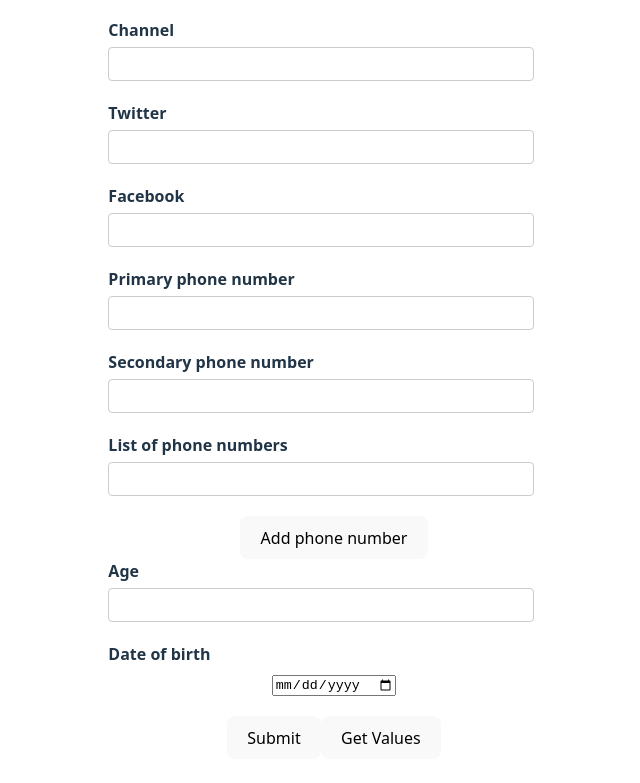
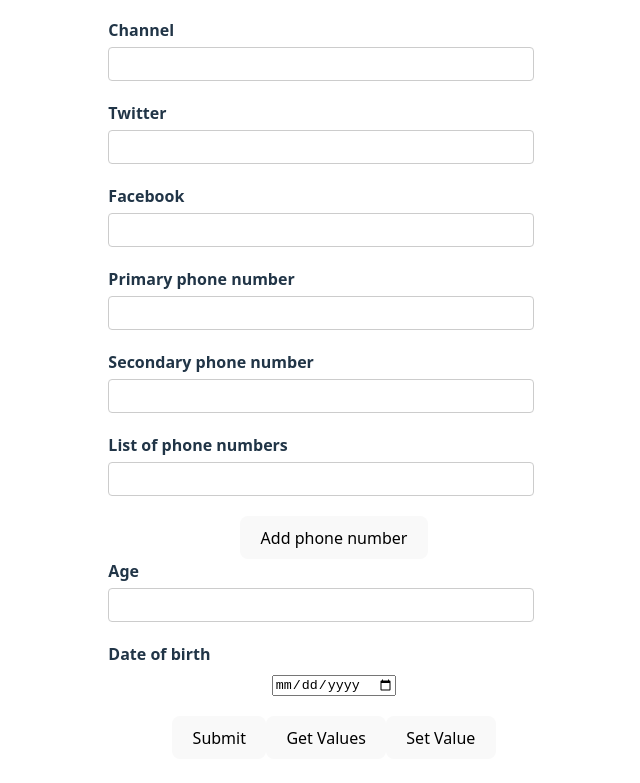
Before and after one commit to Coessitompul/react-hook-form, a React (Vite) app: page / in a window 1280 px wide. Shown: the part 305-1088 px from the top of the page, without its empty margins (306-946 px from the left). Built offline with nearby package versions, Linux system fonts and the light colour scheme.

Commit message:
19 Set Field Value

```diff
--- a/src/assets/components/YoutubeForm.tsx
+++ b/src/assets/components/YoutubeForm.tsx
@@ -46,7 +46,15 @@
     //   }
     // }
   });
-  const { register, control, handleSubmit, formState, watch, getValues } = form;
+  const {
+    register,
+    control,
+    handleSubmit,
+    formState,
+    watch,
+    getValues,
+    setValue,
+  } = form;
   // handleSubmit berasal dari library form, pelajari lebih banyak lagi fungsi2 apa saja yang ada didalamnya untuk bisa digunakan
   // const { name, ref, onChange, onBlur } = register("username"); // ini jika meggunakan cara manual,
 
@@ -66,6 +74,17 @@
     // console.log("Get values ", getValues('social'));
     // console.log("Get values ", getValues('social.twitter'));
     console.log("Get values ", getValues(['username', 'channel']));
+  }
+
+  const handleSetValues = () => {
+    // cara 1
+    // setValue("username", "");
+    // cara 2
+    setValue("username", "", {
+      shouldValidate: true,
+      shouldDirty: true,
+      shouldTouch: true,
+    });
   }
 
   // Start watch
@@ -202,6 +221,7 @@
 
         <button>Submit</button>
         <button type='button' onClick={handleGetValues}>Get Values</button>
+        <button type='button' onClick={handleSetValues}>Set Value</button>
       </form>
       <DevTool control={control} />
     </div>
```
